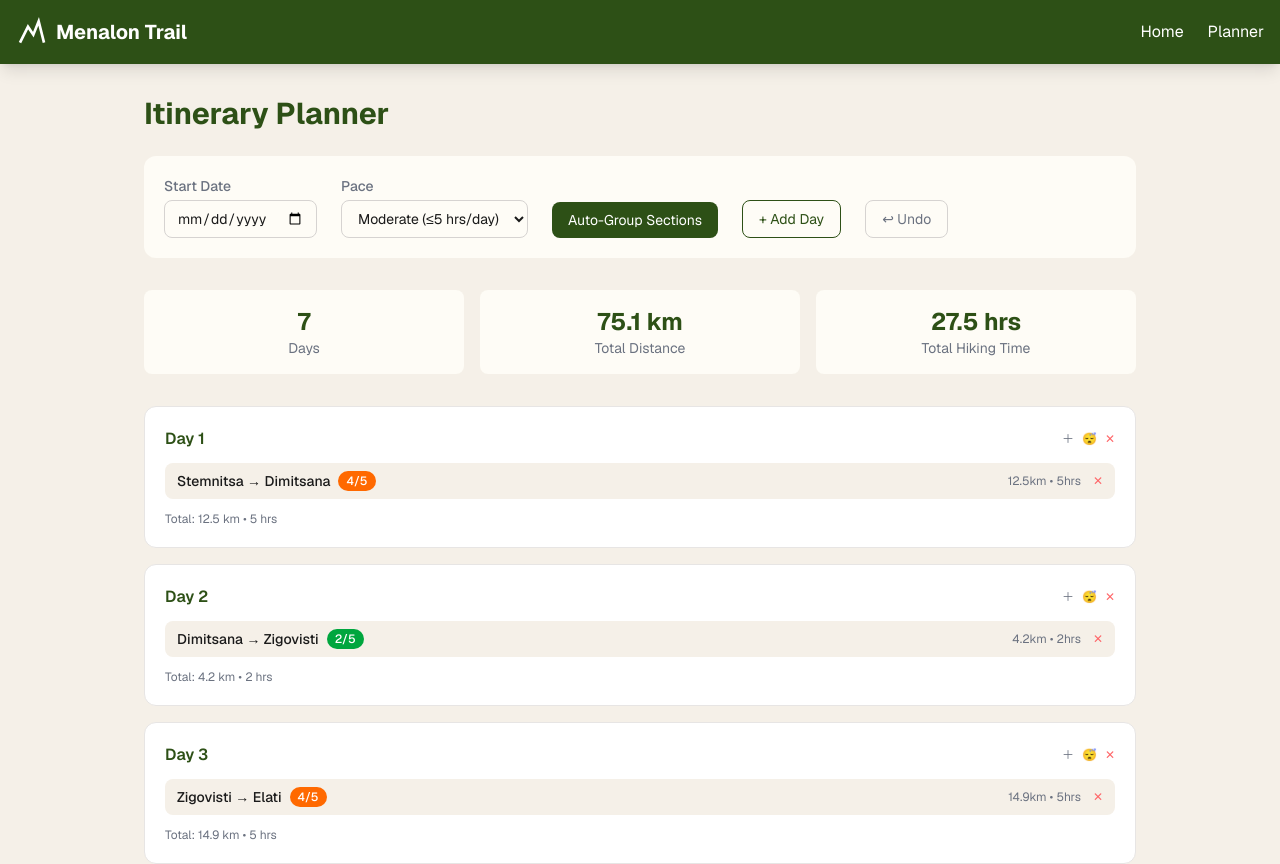
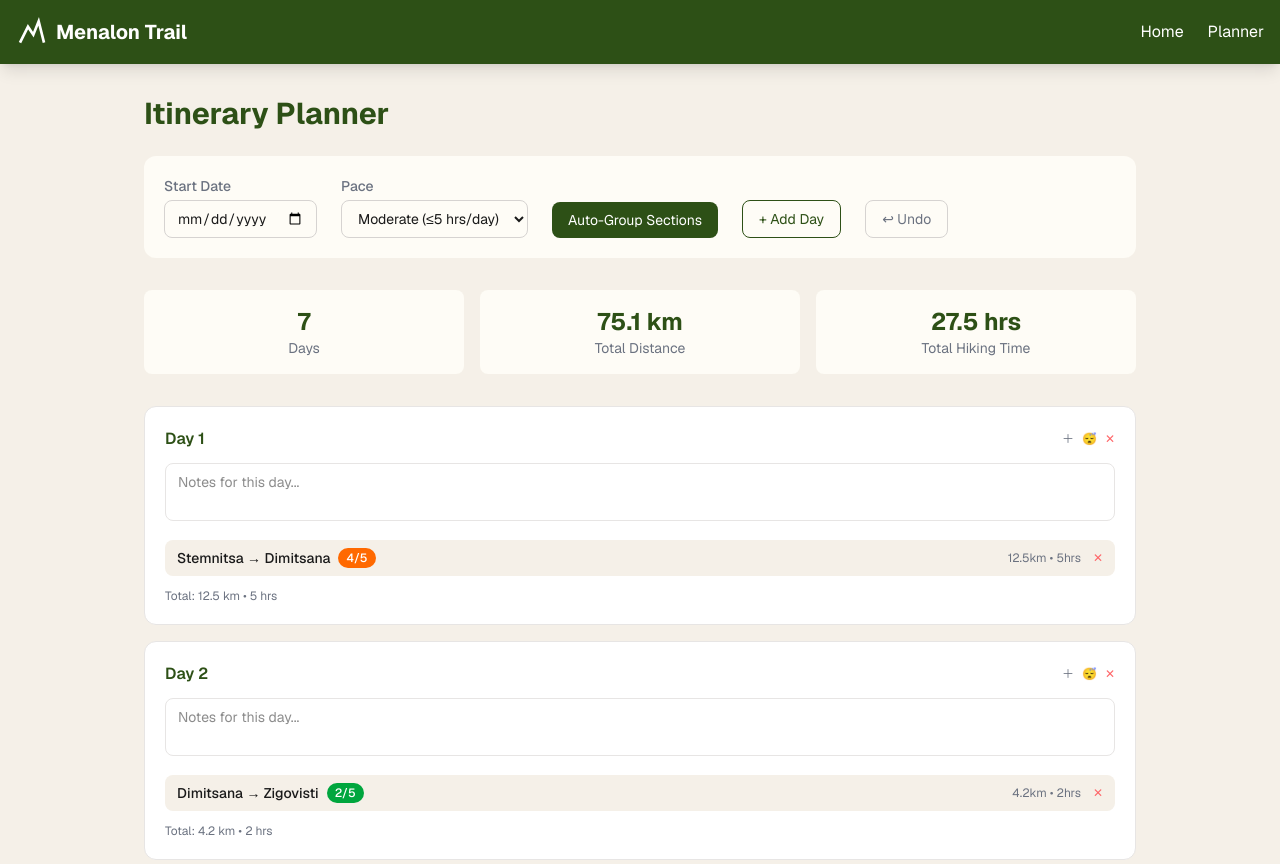
Before and after one commit to avivithatiel/menalon-planner, a Next.js app: page /planner in a window 1280 px wide. Shown: the top 864 px of the page. Built offline with nearby package versions, Linux system fonts and the light colour scheme.

Commit message:
Add free text description field per day

```diff
--- a/src/app/planner/page.tsx
+++ b/src/app/planner/page.tsx
@@ -20,6 +20,7 @@ export default function PlannerPage() {
     removeDay,
     toggleRestDay,
     removeSection,
+    setDayDescription,
     undo,
     canUndo,
   } = useItineraryStore();
@@ -178,6 +179,14 @@ export default function PlannerPage() {
                 </div>
               </div>
 
+              <textarea
+                value={day.description}
+                onChange={(e) => setDayDescription(dayIndex, e.target.value)}
+                placeholder="Notes for this day..."
+                className="w-full text-sm border border-stone-200 rounded-lg px-3 py-2 mb-3 resize-none focus:outline-none focus:ring-1 focus:ring-[var(--color-forest)] bg-white/50"
+                rows={2}
+              />
+
               {!day.isRestDay && (
                 <>
                   {daySections.length > 0 ? (
--- a/src/store/itinerary.ts
+++ b/src/store/itinerary.ts
@@ -23,6 +23,7 @@ interface ItineraryStore {
   addDay: (afterIndex?: number) => void;
   removeDay: (dayIndex: number) => void;
   toggleRestDay: (dayIndex: number) => void;
+  setDayDescription: (dayIndex: number, description: string) => void;
   autoGroup: () => void;
 }
 
@@ -159,6 +160,7 @@ export const useItineraryStore = create<ItineraryStore>((set, get) => ({
       date: null,
       sectionIds: [],
       isRestDay: false,
+      description: '',
     };
     const days = [
       ...prevDays.slice(0, insertAt),
@@ -218,6 +220,7 @@ export const useItineraryStore = create<ItineraryStore>((set, get) => ({
             date: startDate ? addDays(startDate, days.length) : null,
             sectionIds: displacedSections,
             isRestDay: false,
+            description: '',
           });
         }
       }
@@ -227,6 +230,15 @@ export const useItineraryStore = create<ItineraryStore>((set, get) => ({
         history: [...state.history, { startDate, pace, days: prevDays }],
         canUndo: true,
       }));
+    }
+  },
+
+  setDayDescription: (dayIndex, description) => {
+    const { days: prevDays } = get();
+    const days = [...prevDays];
+    if (days[dayIndex]) {
+      days[dayIndex] = { ...days[dayIndex], description };
+      set({ days });
     }
   },
 
@@ -247,6 +259,7 @@ export const useItineraryStore = create<ItineraryStore>((set, get) => ({
           date: startDate ? addDays(startDate, days.length) : null,
           sectionIds: currentDay,
           isRestDay: false,
+          description: '',
         });
         currentDay = [];
         currentDuration = 0;
@@ -261,6 +274,7 @@ export const useItineraryStore = create<ItineraryStore>((set, get) => ({
         date: startDate ? addDays(startDate, days.length) : null,
         sectionIds: currentDay,
         isRestDay: false,
+        description: '',
       });
     }
 
--- a/src/types/index.ts
+++ b/src/types/index.ts
@@ -52,6 +52,7 @@ export interface ItineraryDay {
   date: string | null;
   sectionIds: number[];
   isRestDay: boolean;
+  description: string;
 }
 
 export interface ItineraryState {
```
